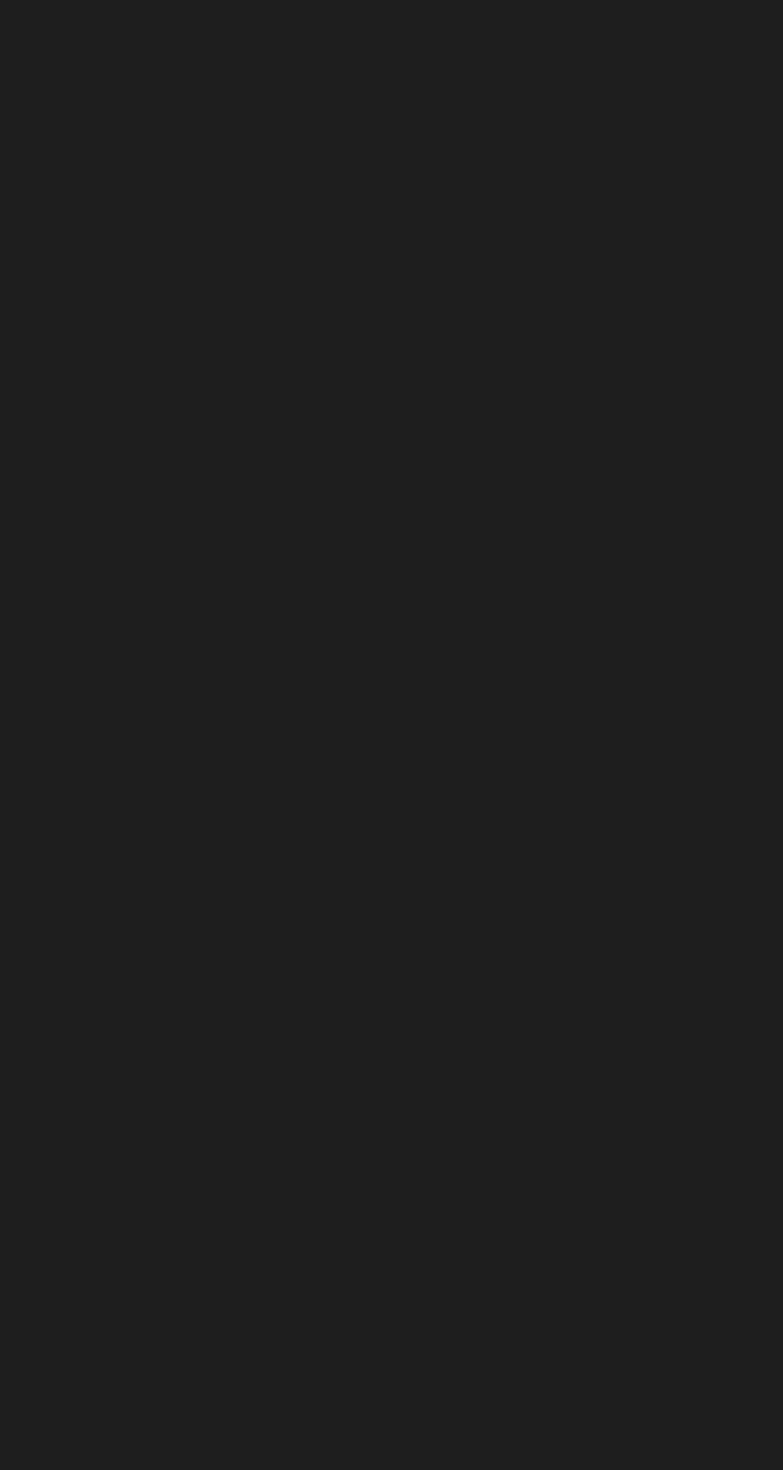
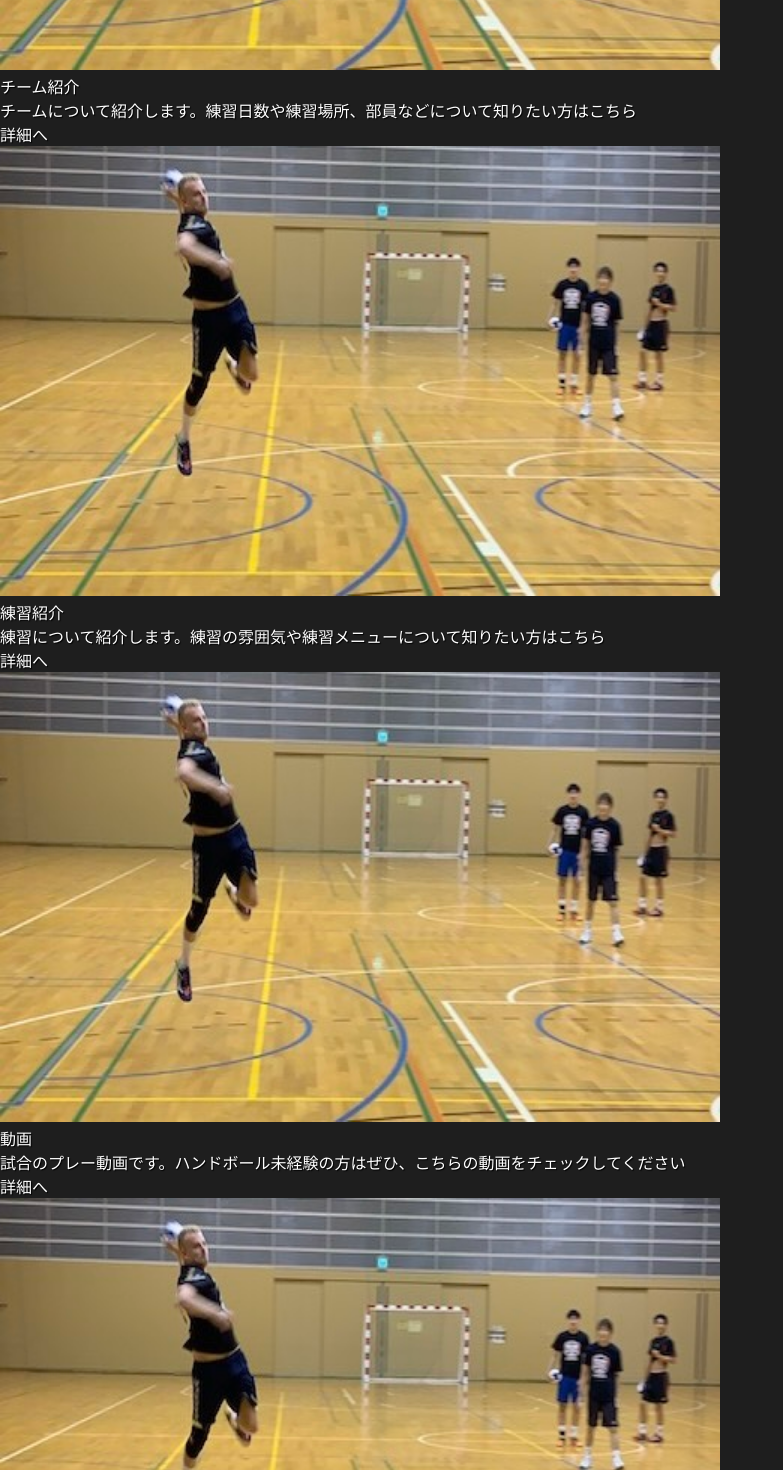
Before and after one commit to tokio-k/handball_club_HP, a Next.js app: page / in a window 1280 px wide. Shown: the part 1320-2790 px from the top of the page, without its empty margins (0-783 px from the left). Before the commit the page ends 994 px from the top, so only its background shows below. Built offline with nearby package versions, Linux system fonts and the light colour scheme.

Commit message:
メニュー型作成

```diff
--- a/src/components/instagram/index.tsx
+++ b/src/components/instagram/index.tsx
@@ -4,13 +4,13 @@ import styles from "src/components/instagram/index.module.scss";
 
 export function Instagram():JSX.Element {
     return (
-        <div className={styles.container} >
+        <section className={styles.container} >
             <div　className={styles.title}>男子ハンドボール部公式Instagram↓</div>
             <a href={INSTAGRAM_URL}>Instagram
                 <span className={styles.img} >
                 <Image src={"/img/Instagram_Glyph_Gradient_RGB.png"} alt="instagram-icon" width={40} height={40} />
                 </span>
             </a>
-        </div>
+        </section>
     )
 }
--- /dev/null
+++ b/src/components/menu/index.module.scss
@@ -0,0 +1,2 @@
+.container {
+}
--- /dev/null
+++ b/src/components/menu/index.tsx
@@ -0,0 +1,35 @@
+import Image from "next/image";
+import styles from "src/components/menu/index.module.scss";
+import Link from "next/link";
+
+type Props = {
+    img: string;
+    title: string;
+    description: string;
+    link: string;
+}
+
+export function Menu({ img, title, description, link}: Props): JSX.Element {
+    return (
+        <section className={styles.container} >
+            <div className={styles.menu}>
+            <div className={styles.container}>
+                <Image src={img}
+                alt={"handball-img"}
+                width={720}
+                height={450}
+                loading="eager"
+                />
+            </div>
+            <div className={styles.title}>{title}</div>
+            <div className={styles.description}>{description}</div>
+            <div className={styles.link}>
+                <Link href={link}>
+                    <a>詳細へ</a>
+                </Link>
+            </div>
+            </div>
+
+        </section>
+    )
+}
--- a/src/pages/index.tsx
+++ b/src/pages/index.tsx
@@ -1,5 +1,6 @@
 import { FirstView } from 'src/components/first-view'
 import { Instagram } from 'src/components/instagram'
+import { Menu } from 'src/components/menu'
 import { MainLayout } from '../layouts/main'
 import styles from '../styles/Home.module.scss'
 
@@ -7,6 +8,48 @@ export default function Home() : JSX.Element {
   return (
     <MainLayout>
       <FirstView />
+      <div>
+      <br/>
+      <br/>
+      <br/>
+        メッセージ文
+        <br/>
+        <br/>
+        メッセージ文
+        <br/>
+        <br/>
+        <br/>
+      </div>
+      <Menu
+        img="/img/S__107642883.jpg"
+        title="チーム紹介"
+        description="チームについて紹介します。練習日数や練習場所、部員などについて知りたい方はこちら"
+        link= ""
+      />
+      <Menu
+        img="/img/S__107642883.jpg"
+        title="練習紹介"
+        description="練習について紹介します。練習の雰囲気や練習メニューについて知りたい方はこちら"
+        link= ""
+      />
+      <Menu
+        img="/img/S__107642883.jpg"
+        title="動画"
+        description="試合のプレー動画です。ハンドボール未経験の方はぜひ、こちらの動画をチェックしてください"
+        link= ""
+      />
+      <Menu
+        img="/img/S__107642883.jpg"
+        title="よくある質問"
+        description="未経験はいますか？大学生活との両立は？厳しい？などなどの質問にお答えしています。"
+        link= ""
+      />
+      <Menu
+        img="/img/S__107642883.jpg"
+        title="お問い合わせ"
+        description="聞きたいことがあれば、ぜひご連絡ください。練習試合申し込みも待ってます。"
+        link= ""
+      />
       <Instagram />
     </MainLayout>
   )
```
Also changed, not shown: public/img/S__107642883.jpg (added), public/img/S__107642885.jpg (added).
